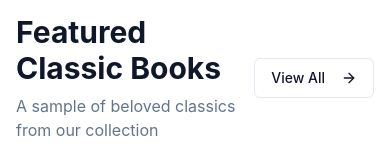
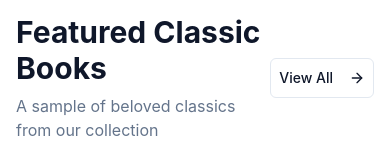
Before and after one commit to GheCristea/classic-reads, a Next.js app: page / in a window 390 px wide. Shown: the part 1671-1831 px from the top of the page. Built offline with nearby package versions, Linux system fonts and the light colour scheme; no server answers.

Commit message:
Enhance global styles to prevent horizontal scrolling on mobile and ensure media elements fit within their containers

```diff
--- a/src/app/globals.css
+++ b/src/app/globals.css
@@ -59,6 +59,18 @@ body {
   font-family: -apple-system, BlinkMacSystemFont, "Segoe UI", Roboto, "Helvetica Neue", Arial, sans-serif;
 }
 
+/* Prevent accidental horizontal scrolling on mobile */
+html, body {
+  max-width: 100%;
+  overflow-x: hidden;
+}
+
+/* Media elements should not overflow their containers */
+img, svg, video, canvas, iframe {
+  max-width: 100%;
+  height: auto;
+}
+
 /* Line clamp utilities */
 .line-clamp-1 {
   overflow: hidden;
```
